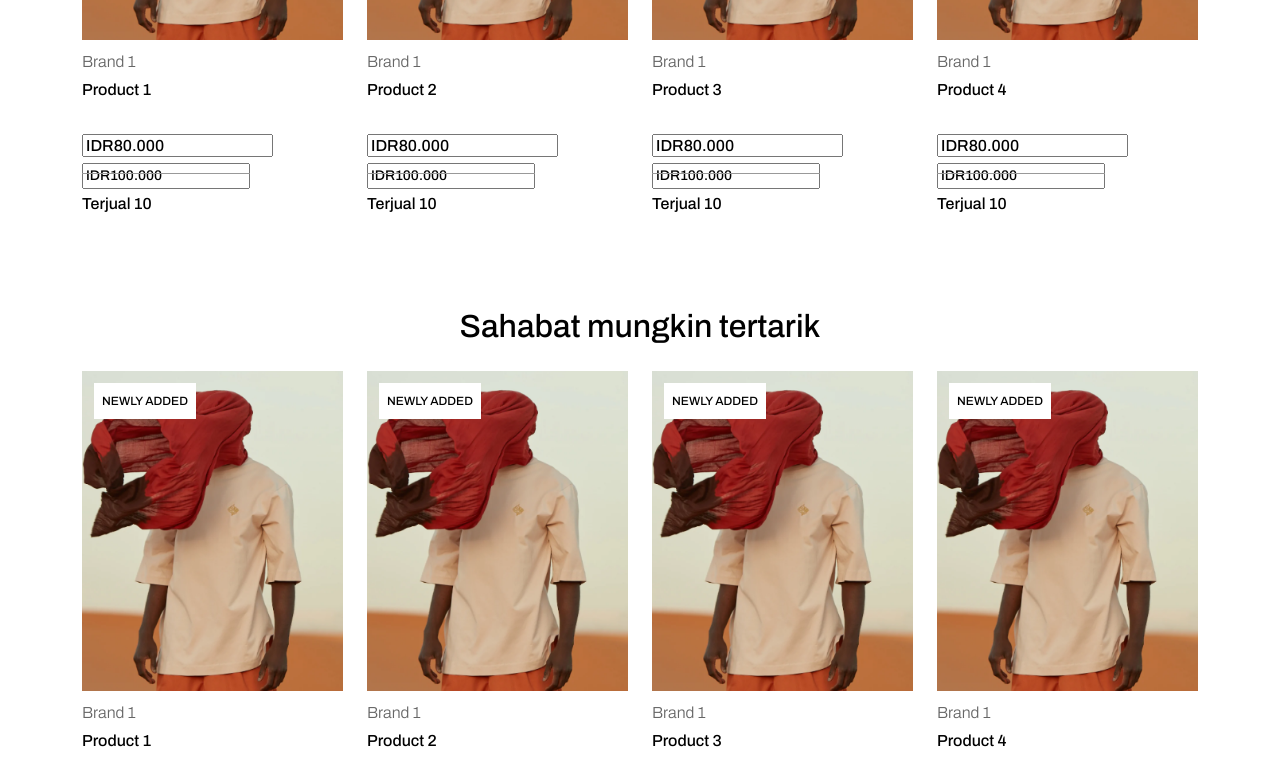
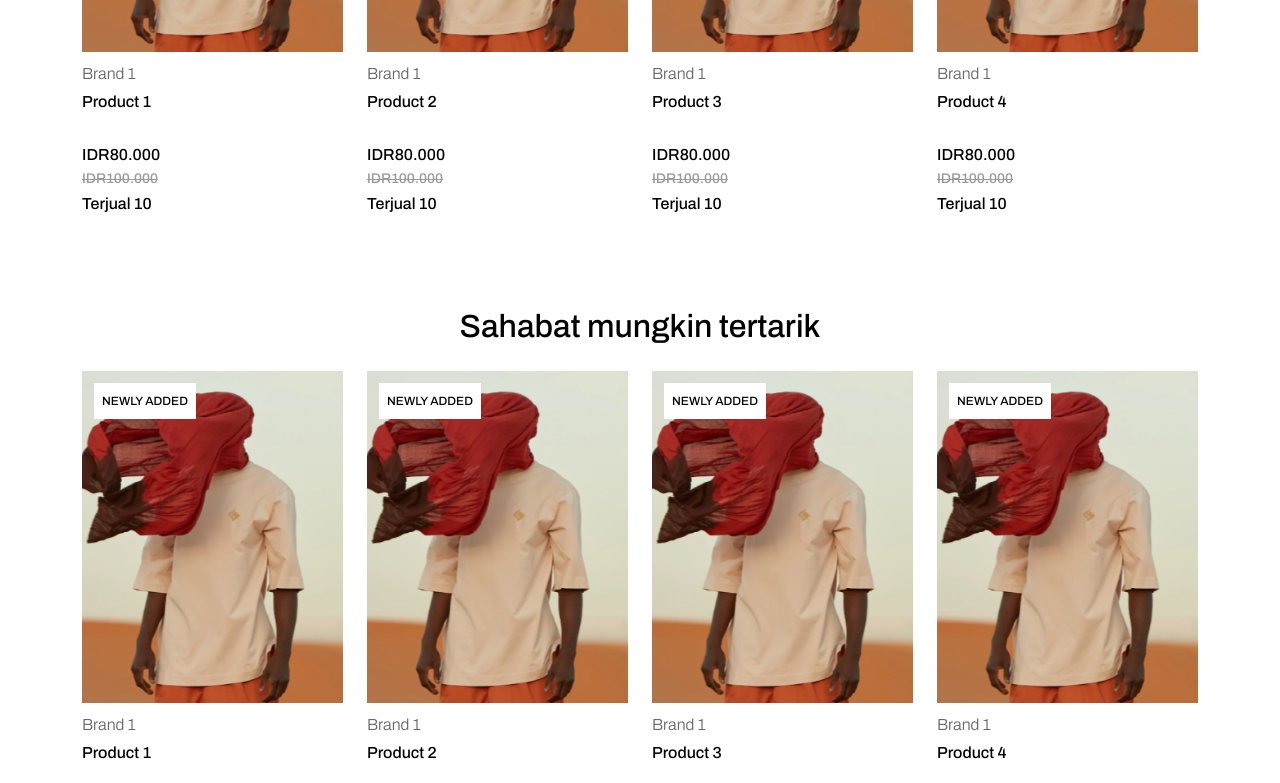
Before and after one commit to delpierrol/mooslimin, a Next.js app: page /product/1 in a window 1280 px wide. Shown: the part 1260-2043 px from the top of the page. Built offline with nearby package versions, Linux system fonts and the light colour scheme.

Commit message:
displayType="text"
Signed-off-by: Errol Widhavian <errol.widhavian@gmail.com>

```diff
--- a/components/product/product-item.js
+++ b/components/product/product-item.js
@@ -15,12 +15,22 @@ export default function ProductItem({ product }) {
           <text className={styles.productTitle}>{product.title}</text>
           <div className={styles.labelSpecialPrice}>
             <text>
-              <NumericFormat value={product.specialPrice} allowLeadingZeros thousandSeparator="." decimalSeparator="," prefix={'IDR'} />
+              <NumericFormat value={product.specialPrice}
+              allowLeadingZeros
+              thousandSeparator="."
+              decimalSeparator=","
+              prefix={'IDR'}
+              displayType="text"/>
             </text>
           </div>
           <div className={styles.labelPrice}>
             <text className={styles.price}>
-              <NumericFormat value={product.price} allowLeadingZeros thousandSeparator="." decimalSeparator="," prefix={'IDR'} />
+              <NumericFormat value={product.price}
+              allowLeadingZeros
+              thousandSeparator="."
+              decimalSeparator=","
+              prefix={'IDR'}
+              displayType="text"/>
             </text>
             <div className={styles.strike} />
           </div>
```
